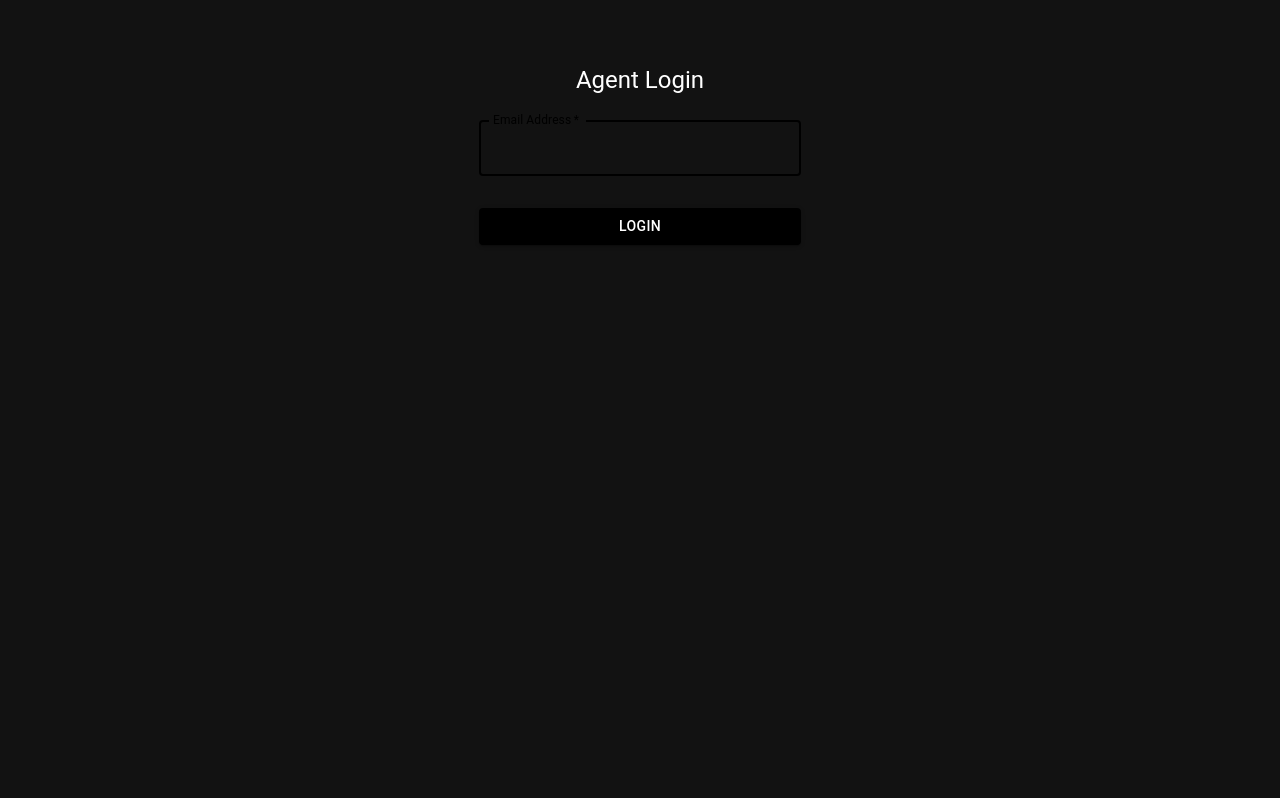
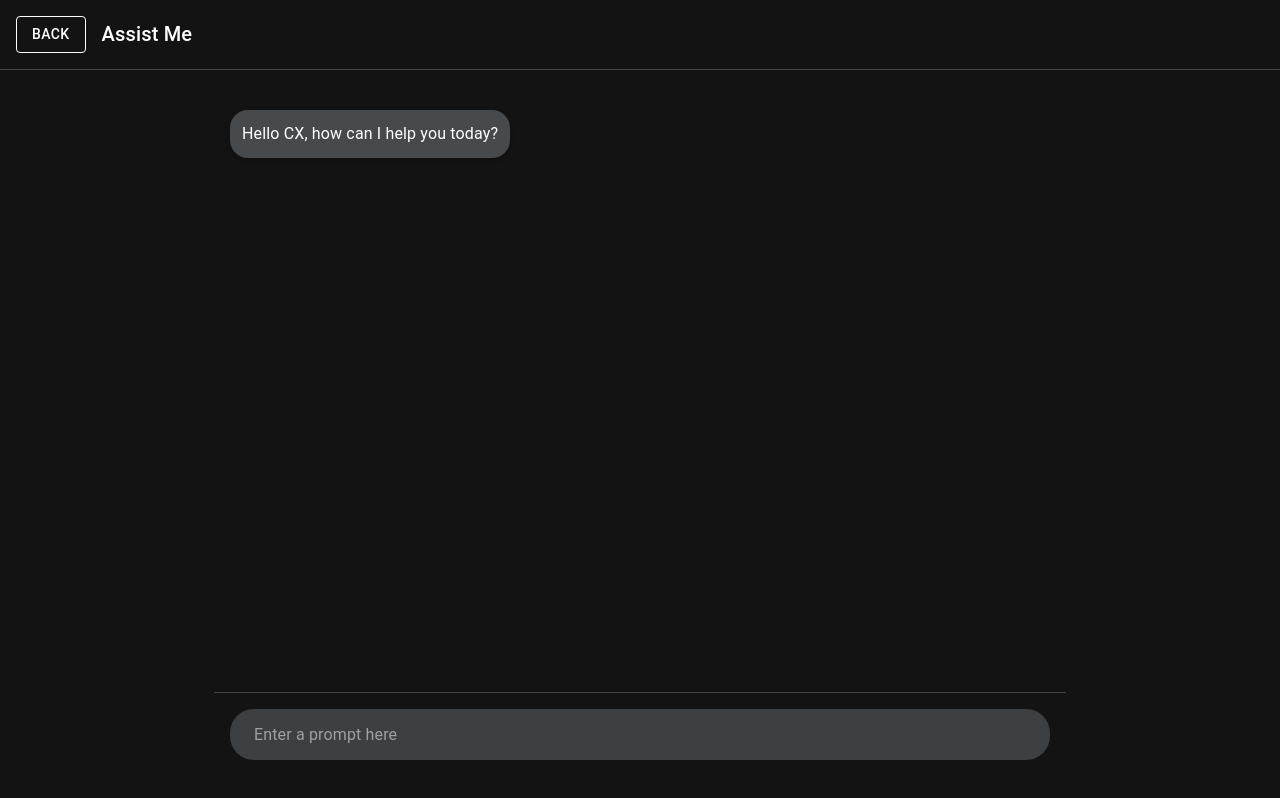
Before and after one commit to jeffrazi95/AI-CX-HELPER, a React (Create React App) app: page /assist in a window 1280 px wide. Before the commit this address led to /login. Built offline with nearby package versions, Linux system fonts and the light colour scheme; some icons are missing.

Commit message:
fix logintwo

```diff
--- a/src/App.js
+++ b/src/App.js
@@ -1,5 +1,6 @@
+
 import React from 'react';
-import { BrowserRouter as Router, Routes, Route, useLocation, Navigate } from 'react-router-dom';
+import { BrowserRouter as Router, Routes, Route, useLocation } from 'react-router-dom';
 import { createTheme, ThemeProvider } from '@mui/material/styles';
 import { CssBaseline } from '@mui/material';
 
@@ -7,7 +8,6 @@ import ModeSelectionPage from './ModeSelectionPage';
 import AICXHelperInterface from './AICXHelperInterface';
 import AssessmentPage from './AssessmentPage';
 import AssessmentDashboardPage from './AssessmentDashboardPage';
-import LoginPage from './LoginPage';
 
 const theme = createTheme({
   palette: {
@@ -45,30 +45,16 @@ function AssessmentPageWrapper() {
   return <AssessmentPage agentId={agentId} />;
 }
 
-function PrivateRoute({ children }) {
-  const isAuthenticated = !!localStorage.getItem('userEmail');
-  if (!isAuthenticated) {
-    return <Navigate to="/login" replace />;
-  }
-  const email = localStorage.getItem('userEmail');
-  if (!email.endsWith('@ajobthing.com')) {
-    localStorage.removeItem('userEmail');
-    return <Navigate to="/login" replace />;
-  }
-  return children;
-}
-
 function App() {
   return (
     <ThemeProvider theme={theme}>
       <CssBaseline />
       <Router>
         <Routes>
-          <Route path="/login" element={<LoginPage />} />
-          <Route path="/" element={<PrivateRoute><ModeSelectionPage /></PrivateRoute>} />
-          <Route path="/assist" element={<PrivateRoute><AICXHelperInterfaceWrapper /></PrivateRoute>} />
-          <Route path="/assessment" element={<PrivateRoute><AssessmentPageWrapper /></PrivateRoute>} />
-          <Route path="/assessment/dashboard" element={<PrivateRoute><AssessmentDashboardPage /></PrivateRoute>} />
+          <Route path="/" element={<ModeSelectionPage />} />
+          <Route path="/assist" element={<AICXHelperInterfaceWrapper />} />
+          <Route path="/assessment" element={<AssessmentPageWrapper />} />
+          <Route path="/assessment/dashboard" element={<AssessmentDashboardPage />} />
         </Routes>
       </Router>
     </ThemeProvider>
--- a/src/LoginPage.js
+++ /dev/null
@@ -1,52 +0,0 @@
-
-import React, { useState } from 'react';
-import { useNavigate } from 'react-router-dom';
-import { Container, Typography, TextField, Button, Box, Alert } from '@mui/material';
-
-function LoginPage() {
-  const [email, setEmail] = useState('');
-  const [error, setError] = useState('');
-  const navigate = useNavigate();
-
-  const handleLogin = () => {
-    if (email.endsWith('@ajobthing.com')) {
-      localStorage.setItem('userEmail', email);
-      navigate('/');
-    } else {
-      setError('Access denied. Please use an @ajobthing.com email address.');
-    }
-  };
-
-  return (
-    <Container maxWidth="xs" sx={{ mt: 8, display: 'flex', flexDirection: 'column', alignItems: 'center' }}>
-      <Typography component="h1" variant="h5">
-        Agent Login
-      </Typography>
-      <Box component="form" onSubmit={(e) => { e.preventDefault(); handleLogin(); }} sx={{ mt: 1 }}>
-        <TextField
-          margin="normal"
-          required
-          fullWidth
-          id="email"
-          label="Email Address"
-          name="email"
-          autoComplete="email"
-          autoFocus
-          value={email}
-          onChange={(e) => setEmail(e.target.value)}
-        />
-        {error && <Alert severity="error" sx={{ width: '100%', mt: 2 }}>{error}</Alert>}
-        <Button
-          type="submit"
-          fullWidth
-          variant="contained"
-          sx={{ mt: 3, mb: 2 }}
-        >
-          Login
-        </Button>
-      </Box>
-    </Container>
-  );
-}
-
-export default LoginPage;
```
